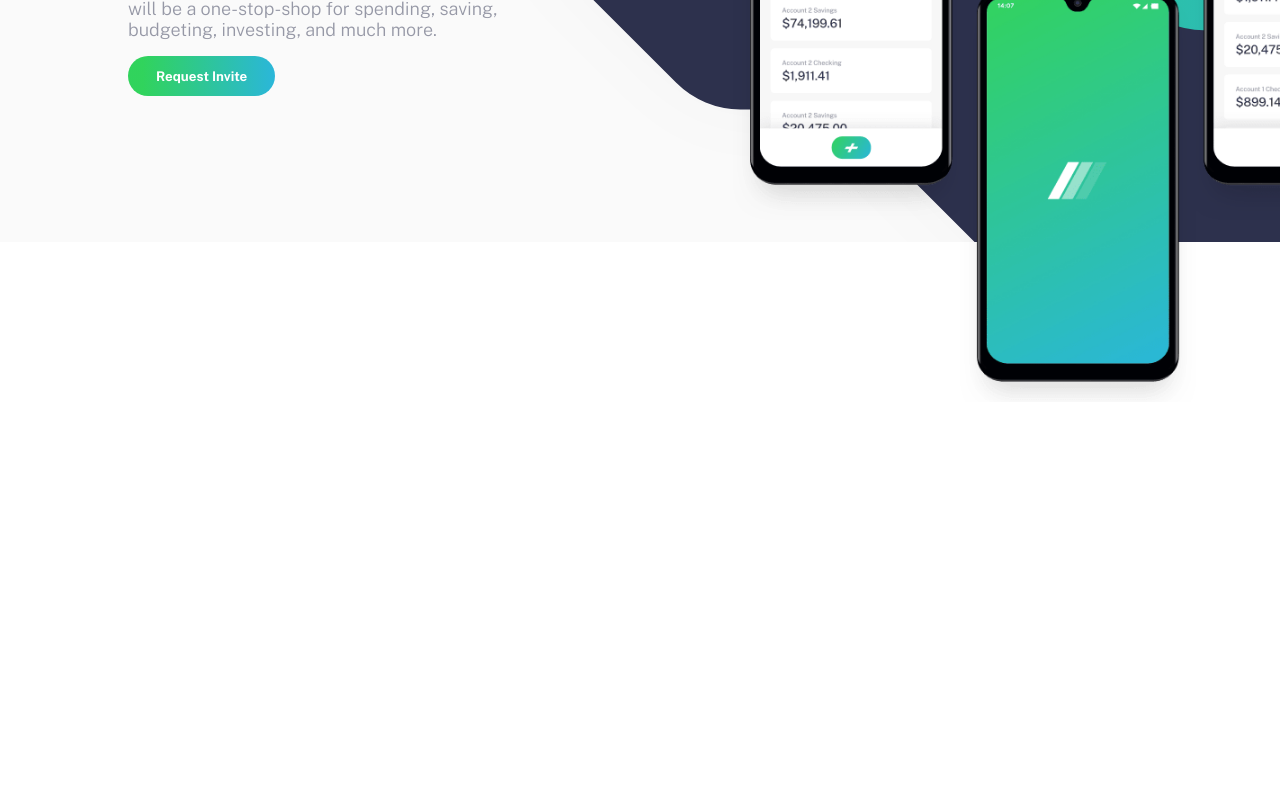
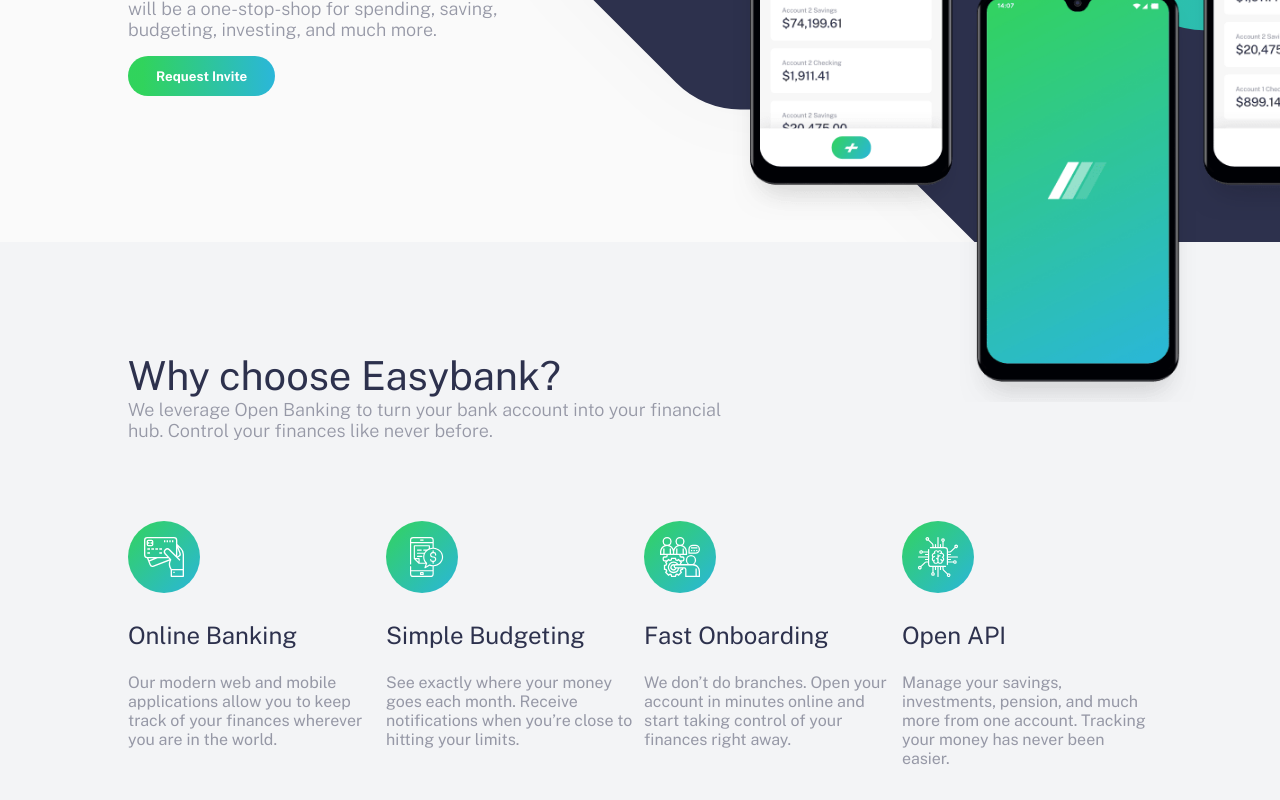
Before and after one commit to ValeskaLeandro/easybank-landing-page, a React (Vite) app: page / in a window 1280 px wide. Shown: the part 398-1198 px from the top of the page. Before the commit the page ends 800 px from the top, so only its background shows below. Built offline with nearby package versions, Linux system fonts and the light colour scheme; the HTML template or start-up script is replaced by a standard one.

Commit message:
sparkles: feat: Add services section.

```diff
--- a/src/App.tsx
+++ b/src/App.tsx
@@ -3,6 +3,7 @@
 import theme from './styles/theme'
 import NavBar from "./components/NavBar"
 import MainBanner from "./components/MainBanner"
+import Services from "./components/Services"
 
 function App() {
 
@@ -11,6 +12,7 @@
       <GlobalStyle />
       <NavBar />
       <MainBanner />
+      <Services />
     </ThemeProvider>
   )
 }
--- /dev/null
+++ b/src/components/CardService/index.tsx
@@ -0,0 +1,18 @@
+import { CardContainer } from "./styled"
+
+interface CardServiceProps {
+  icon: string,
+  title: string,
+  description: string
+}
+export default function CardService({icon, title, description}: CardServiceProps) {
+  return(
+    <CardContainer>
+      <div className="image">
+        <img src={icon} alt={title} />
+      </div>
+      <h2>{title}</h2>
+      <p>{description}</p>
+    </CardContainer>
+  )
+}
--- /dev/null
+++ b/src/components/CardService/styled.ts
@@ -0,0 +1,29 @@
+import styled from "styled-components";
+
+export const CardContainer = styled.div`
+  display: flex;
+  flex-direction: column;
+  max-width: 250px;
+  padding-bottom: 1rem;
+
+
+  img, h2 {
+    margin-bottom: 1.5rem;
+
+  }
+  h2 {
+    font-weight: 400;
+    font-size: 1.5rem;
+    color: ${props => props.theme.colors.dark_blue};
+  }
+
+  p {
+    font-size: 1rem;
+    color: ${props => props.theme.colors.grayish_blue};
+    padding-bottom: 1rem;
+  }
+
+  @media (max-width: 998px) {
+    text-align: center;
+  }
+`
--- a/src/components/NavBar/styled.ts
+++ b/src/components/NavBar/styled.ts
@@ -4,6 +4,7 @@
   width: 100%;
   display: flex;
   justify-content: center;
+  background-color: ${props => props.theme.colors.ligth_gray};
 `
 export const Header = styled.header`
   width: 80vw;
--- /dev/null
+++ b/src/components/Services/index.tsx
@@ -0,0 +1,40 @@
+import { Description, Title } from "../../styles/global";
+import CardService from "../CardService";
+import { CardsContainer, ServicesContainer } from "./styled";
+
+export default function Services() {
+  return(
+    <ServicesContainer>
+        <div className="container">
+      <div className="titles">
+        <Title>Why choose Easybank?</Title>
+        <Description>
+        We leverage Open Banking to turn your bank account into your financial hub. Control your finances like never before.
+        </Description>
+      </div>
+      <CardsContainer>
+          <CardService
+          icon="./icons/icon-online.svg"
+          title="Online Banking"
+          description=" Our modern web and mobile applications allow you to keep track of your finances wherever you are in the world."
+        />
+        <CardService
+          icon="./icons/icon-budgeting.svg"
+          title="Simple Budgeting"
+          description="See exactly where your money goes each month. Receive notifications when you’re close to hitting your limits."
+        />
+        <CardService
+          icon="./icons/icon-onboarding.svg"
+          title="Fast Onboarding"
+          description="We don’t do branches. Open your account in minutes online and start taking control of your finances right away."
+        />
+        <CardService
+          icon="./icons/icon-api.svg"
+          title="Open API"
+          description="  Manage your savings, investments, pension, and much more from one account. Tracking your money has never been easier."
+        />
+      </CardsContainer>
+        </div>
+    </ServicesContainer>
+  )
+}
--- /dev/null
+++ b/src/components/Services/styled.ts
@@ -0,0 +1,31 @@
+import styled from "styled-components";
+
+export const ServicesContainer = styled.div`
+    width: 100%;
+    display: flex;
+    justify-content:center;
+  .container {
+    width: 80%;
+  }
+
+  .titles {
+    max-width: 600px;
+    margin-top: -50px;
+    margin-bottom: 5rem;
+    @media (max-width: 998px) {
+      margin-top: 2rem;
+      text-align: center;
+      max-width: 100%;
+    }
+
+  }
+`
+export const CardsContainer = styled.div`
+  display: flex;
+  flex-wrap: wrap;
+  justify-content: space-between;
+
+  @media (max-width: 698px) {
+    justify-content: center;
+  }
+`
--- a/src/styles/global.ts
+++ b/src/styles/global.ts
@@ -10,7 +10,7 @@
 
   body {
     font-size: ${props => props.theme.font_size};
-
+    background-color: ${props => props.theme.colors.light_grayish_blue};
   }
 `
 
@@ -19,3 +19,9 @@
   color: ${props => props.theme.colors.grayish_blue};
   font-size: 1.125rem;
 `
+
+export const Title = styled.h1`
+  font-weight: 400;
+  color: ${props => props.theme.colors.dark_blue};
+  font-size: 2.5rem;
+`
```
